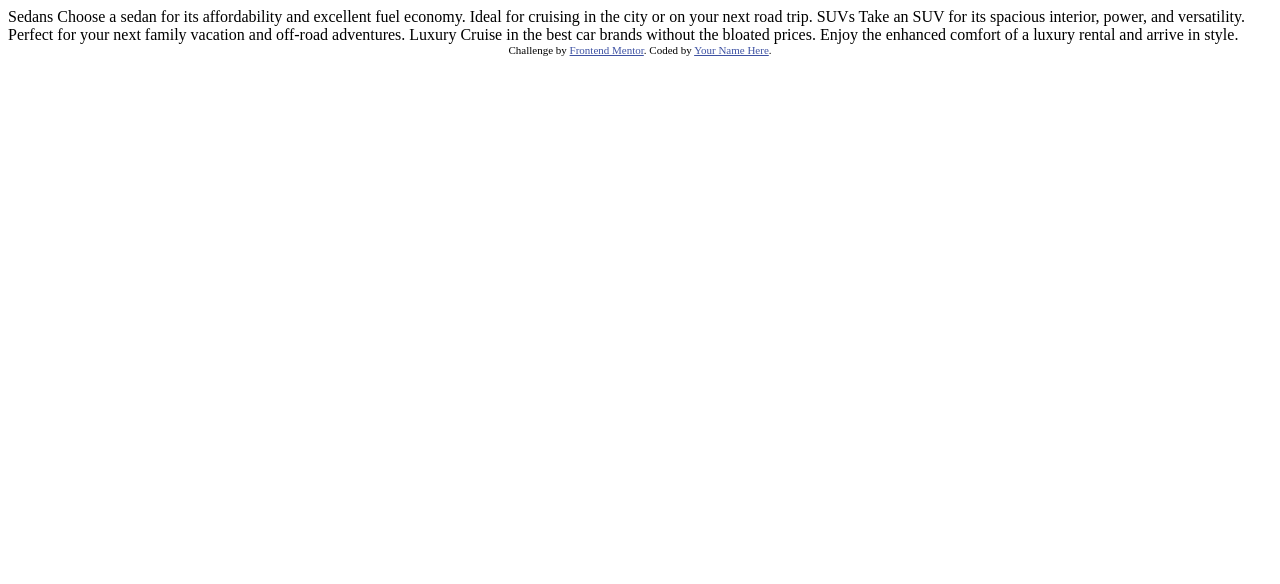
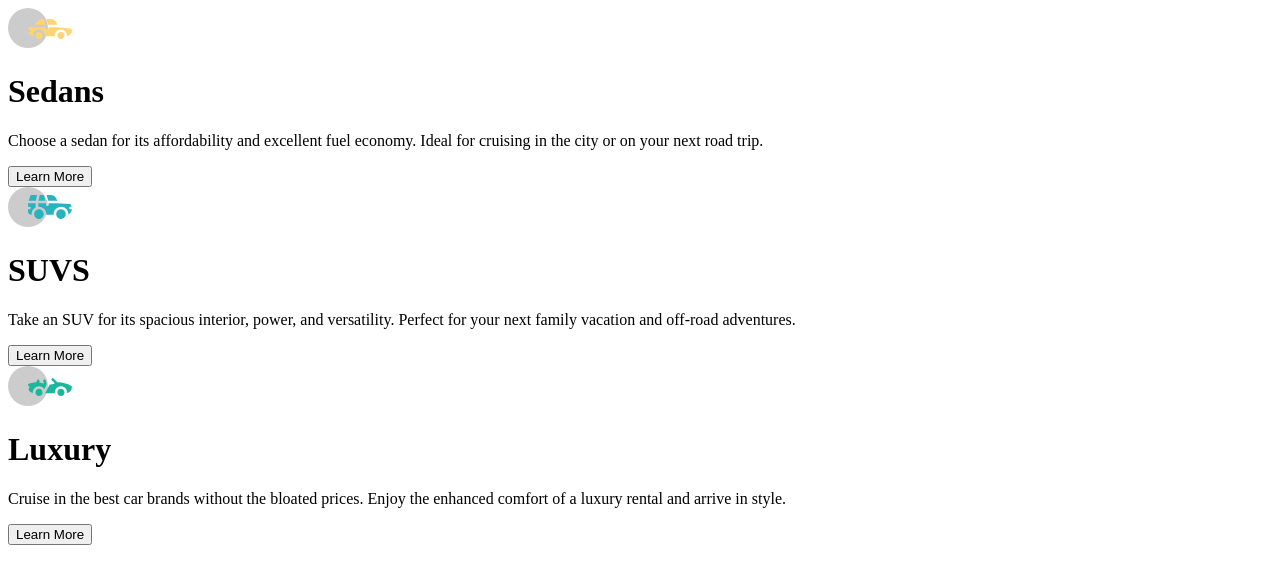
Before and after one commit to almanzarsaul/frontend-mentor-column-preview-card, a plain HTML site: page index.html in a window 1280 px wide. Drawn offline with Linux system fonts and the light colour scheme.

Commit message:
HTML structure

```diff
--- a/index.html
+++ b/index.html
@@ -1,36 +1,49 @@
 <!DOCTYPE html>
 <html lang="en">
   <head>
-  <meta charset="UTF-8">
-  <meta name="viewport" content="width=device-width, initial-scale=1.0"> <!-- displays site properly based on user's device -->
+    <meta charset="UTF-8" />
+    <meta name="viewport" content="width=device-width, initial-scale=1.0" />
+    <!-- displays site properly based on user's device -->
 
-  <link rel="icon" type="image/png" sizes="32x32" href="./images/favicon-32x32.png">
+    <link
+      rel="icon"
+      type="image/png"
+      sizes="32x32"
+      href="./images/favicon-32x32.png"
+    />
 
     <title>Frontend Mentor | 3-column preview card component</title>
-
-  <!-- Feel free to remove these styles or customise in your own stylesheet 👍 -->
-  <style>
-    .attribution { font-size: 11px; text-align: center; }
-    .attribution a { color: hsl(228, 45%, 44%); }
-  </style>
   </head>
   <body>
+    <div class="container">
+      <div class="card orange">
+        <img src="./images/icon-sedans.svg" alt="Sedan drawing." />
+        <h1 class="card__title">Sedans</h1>
+        <p class="card__description">
+          Choose a sedan for its affordability and excellent fuel economy. Ideal
+          for cruising in the city or on your next road trip.
+        </p>
+        <button class="card__button">Learn More</button>
+      </div>
+      <div class="card blue">
+        <img src="./images/icon-suvs.svg" alt="SUV drawing." />
+        <h1 class="card__title">SUVS</h1>
+        <p class="card__description">
+          Take an SUV for its spacious interior, power, and versatility. Perfect
+          for your next family vacation and off-road adventures.
+        </p>
+        <button class="card__button">Learn More</button>
+      </div>
 
-  Sedans
-  Choose a sedan for its affordability and excellent fuel economy. Ideal for cruising in the city
-  or on your next road trip.
-
-  SUVs
-  Take an SUV for its spacious interior, power, and versatility. Perfect for your next family vacation
-  and off-road adventures.
-
-  Luxury
-  Cruise in the best car brands without the bloated prices. Enjoy the enhanced comfort of a luxury
-  rental and arrive in style.
-
-  <div class="attribution">
-    Challenge by <a href="https://www.frontendmentor.io?ref=challenge" target="_blank">Frontend Mentor</a>.
-    Coded by <a href="#">Your Name Here</a>.
+      <div class="card green">
+        <img src="./images/icon-luxury.svg" alt="Luxury drawing." />
+        <h1 class="card__title">Luxury</h1>
+        <p class="card__description">
+          Cruise in the best car brands without the bloated prices. Enjoy the
+          enhanced comfort of a luxury rental and arrive in style.
+        </p>
+        <button class="card__button">Learn More</button>
+      </div>
     </div>
   </body>
 </html>
```
Lines whose indentation alone changed are shown as unchanged.
